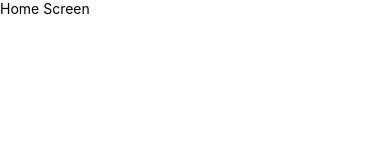
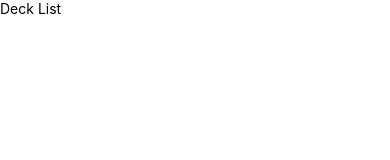
Before and after one commit to chrisvneal/udacity_mobile-flashcards, a React Native app: screen / in a window 390 px wide. Shown: the top 160 px of the page. Built offline with nearby package versions, Linux system fonts and the light colour scheme.

Commit message:
Create DeckList screen

```diff
--- /dev/null
+++ b/src/screens/DeckList.js
@@ -0,0 +1,14 @@
+import React from 'react'
+import { View, Text, StyleSheet } from 'react-native'
+
+const DeckList = () => {
+    return (
+        <View>
+            <Text>Deck List</Text>
+        </View>
+    )
+}
+
+const styles = StyleSheet.create({})
+
+export default DeckList;
--- a/src/screens/HomeScreen.js
+++ b/src/screens/HomeScreen.js
@@ -1,9 +1,10 @@
 import React from 'react'
 import { View, StyleSheet, Text } from 'react-native'
+import DeckList from './DeckList'
 
 const HomeScreen = () => {
     return <View>
-        <Text>Home Screen</Text>
+        <DeckList />
     </View>
 }
 const styles = StyleSheet.create({})
```
